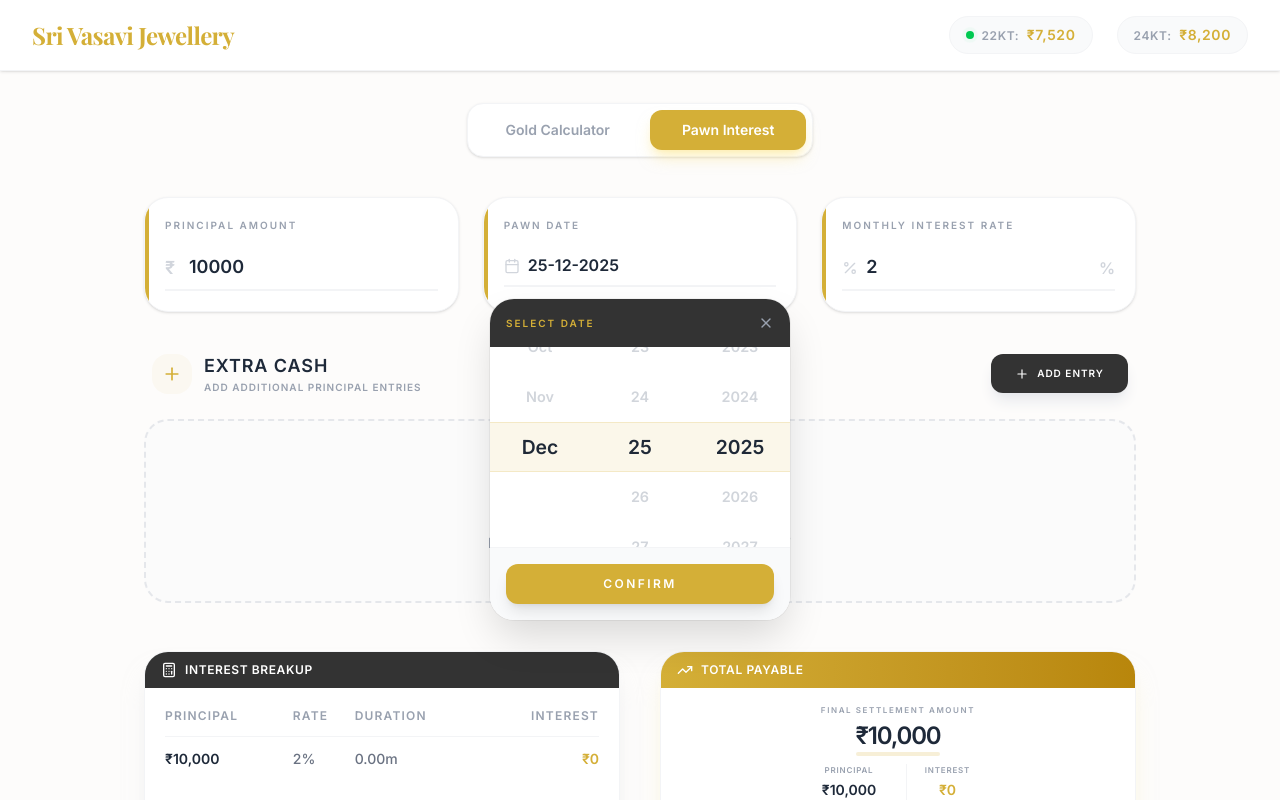
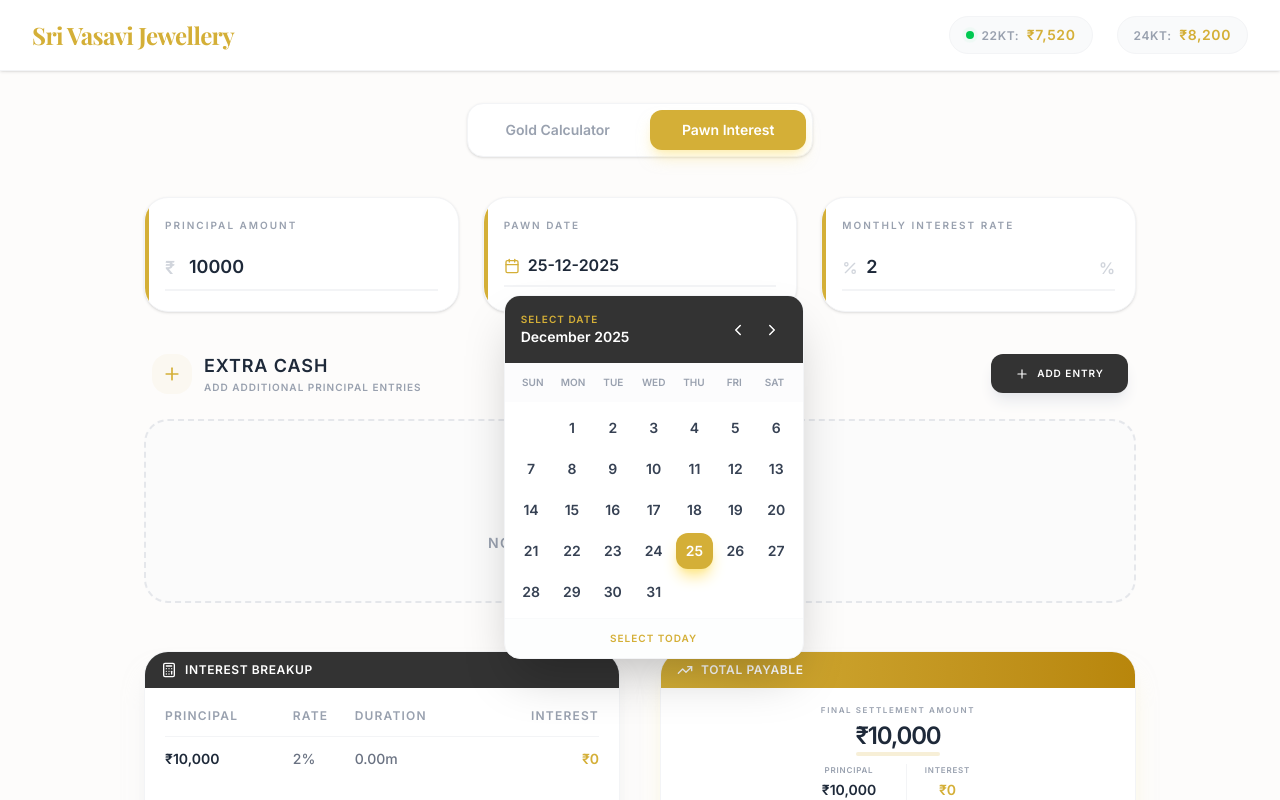
Before and after one commit to ShyamPrasadh/Vasavi-jewellery, a Next.js app: page /pawn in a window 1280 px wide. Both pictures are taken after a click on the element 639 px from the left and 266 px from the top of the page. Shown: the top 800 px of the page. Built offline with nearby package versions, Linux system fonts and the light colour scheme.

Commit message:
Fix laggy date selector: Replace wheel picker with stable calendar grid

```diff
--- a/src/app/components/CustomDatePicker.tsx
+++ b/src/app/components/CustomDatePicker.tsx
@@ -1,7 +1,7 @@
 'use client';
 
 import React, { useState, useRef, useEffect } from 'react';
-import { Calendar as CalendarIcon, X } from 'lucide-react';
+import { Calendar as CalendarIcon, ChevronLeft, ChevronRight, X } from 'lucide-react';
 
 interface CustomDatePickerProps {
     selected: Date | null;
@@ -14,244 +14,165 @@ const MONTHS = [
     "July", "August", "September", "October", "November", "December"
 ];
 
-const YEARS = Array.from({ length: 50 }, (_, i) => new Date().getFullYear() - 25 + i); // 25 years back, 25 years forward
+const WEEKDAYS = ["Sun", "Mon", "Tue", "Wed", "Thu", "Fri", "Sat"];
 
 export default function CustomDatePicker({ selected, onChange, placeholderText }: CustomDatePickerProps) {
     const [isOpen, setIsOpen] = useState(false);
+    const [viewDate, setViewDate] = useState(selected || new Date());
+    const containerRef = useRef<HTMLDivElement>(null);
 
-    // Internal state for the wheel positions
-    const [wheelMonth, setWheelMonth] = useState(selected ? selected.getMonth() : new Date().getMonth());
-    const [wheelYear, setWheelYear] = useState(selected ? selected.getFullYear() : new Date().getFullYear());
-    const [wheelDay, setWheelDay] = useState(selected ? selected.getDate() : new Date().getDate());
+    // Close on click outside
+    useEffect(() => {
+        const handleClickOutside = (event: MouseEvent) => {
+            if (containerRef.current && !containerRef.current.contains(event.target as Node)) {
+                setIsOpen(false);
+            }
+        };
+        if (isOpen) {
+            document.addEventListener('mousedown', handleClickOutside);
+        }
+        return () => {
+            document.removeEventListener('mousedown', handleClickOutside);
+        };
+    }, [isOpen]);
 
-    // Refs for scrolling
-    const monthRef = useRef<HTMLDivElement>(null);
-    const dayRef = useRef<HTMLDivElement>(null);
-    const yearRef = useRef<HTMLDivElement>(null);
+    // Calendar logic
+    const month = viewDate.getMonth();
+    const year = viewDate.getFullYear();
 
-    // Calculate days in selected month/year
-    const getDaysInMonth = (month: number, year: number) => {
-        return new Date(year, month + 1, 0).getDate();
+    const daysInMonth = new Date(year, month + 1, 0).getDate();
+    const firstDayOfMonth = new Date(year, month, 1).getDay();
+
+    const days = [];
+    // Padding for the start of the month
+    for (let i = 0; i < firstDayOfMonth; i++) {
+        days.push(null);
+    }
+    // Days of the month
+    for (let i = 1; i <= daysInMonth; i++) {
+        days.push(new Date(year, month, i));
+    }
+
+    const changeMonth = (offset: number) => {
+        const newDate = new Date(year, month + offset, 1);
+        setViewDate(newDate);
     };
 
-    const daysInMonth = getDaysInMonth(wheelMonth, wheelYear);
-    const DAYS = Array.from({ length: daysInMonth }, (_, i) => i + 1);
-
-    // Ensure selected day is valid when month changes (e.g. 31st Jan -> Feb)
-    useEffect(() => {
-        if (wheelDay > daysInMonth) {
-            setWheelDay(daysInMonth);
-        }
-    }, [wheelMonth, wheelYear, daysInMonth, wheelDay]);
-
-    // Scroll to selected items when opening
-    useEffect(() => {
-        if (isOpen) {
-            // Reset wheel state to currently selected date or today
-            const dateToShow = selected || new Date();
-            setWheelMonth(dateToShow.getMonth());
-            setWheelYear(dateToShow.getFullYear());
-            setWheelDay(dateToShow.getDate());
-
-            setTimeout(() => {
-                scrollToItem(monthRef.current, dateToShow.getMonth());
-                scrollToItem(yearRef.current, YEARS.indexOf(dateToShow.getFullYear()));
-                scrollToItem(dayRef.current, dateToShow.getDate() - 1);
-            }, 100);
-        }
-    }, [isOpen, selected]);
-
-    const scrollToItem = (container: HTMLDivElement | null, index: number) => {
-        if (container && index !== -1) {
-            const item = container.children[index] as HTMLElement;
-            if (item) {
-                container.scrollTop = item.offsetTop - container.offsetHeight / 2 + item.offsetHeight / 2;
-            }
-        }
-    };
-
-    const handleConfirm = () => {
-        const newDate = new Date(wheelYear, wheelMonth, wheelDay);
-        onChange(newDate);
+    const handleDateSelect = (date: Date) => {
+        onChange(date);
         setIsOpen(false);
     };
 
-    // Format date for display
-    const displayDate = selected
-        ? `${String(selected.getDate()).padStart(2, '0')}-${String(selected.getMonth() + 1).padStart(2, '0')}-${selected.getFullYear()}`
-        : '';
+    const isSelected = (date: Date) => {
+        if (!selected) return false;
+        return date.getDate() === selected.getDate() &&
+            date.getMonth() === selected.getMonth() &&
+            date.getFullYear() === selected.getFullYear();
+    };
+
+    const isToday = (date: Date) => {
+        const today = new Date();
+        return date.getDate() === today.getDate() &&
+            date.getMonth() === today.getMonth() &&
+            date.getFullYear() === today.getFullYear();
+    };
+
+    const formatDisplayDate = (date: Date | null) => {
+        if (!date) return "";
+        const d = String(date.getDate()).padStart(2, '0');
+        const m = String(date.getMonth() + 1).padStart(2, '0');
+        const y = date.getFullYear();
+        return `${d}-${m}-${y}`;
+    };
 
     return (
-        <div className="relative w-full custom-datepicker-wrapper">
-            <style jsx global>{`
-                .wheel-popover {
-                    position: absolute;
-                    top: 100%;
-                    left: 50%;
-                    transform: translateX(-50%);
-                    margin-top: 12px;
-                    z-index: 50;
-                    width: 300px;
-                    background: white;
-                    border-radius: 24px;
-                    overflow: hidden;
-                    box-shadow: 0 20px 40px -5px rgba(0, 0, 0, 0.15), 0 0 0 1px rgba(0,0,0,0.05);
-                    animation: popIn 0.2s cubic-bezier(0.175, 0.885, 0.32, 1.275);
-                }
-                .wheel-overlay-fixed {
-                    position: fixed;
-                    top: 0;
-                    left: 0;
-                    width: 100vw;
-                    height: 100vh;
-                    z-index: 40;
-                    background: transparent;
-                }
-                @keyframes popIn {
-                    from { transform: translateX(-50%) scale(0.95); opacity: 0; }
-                    to { transform: translateX(-50%) scale(1); opacity: 1; }
-                }
-                .wheel-columns {
-                    display: flex;
-                    height: 200px;
-                    position: relative;
-                    background: white;
-                }
-                .wheel-column {
-                    flex: 1;
-                    height: 100%;
-                    overflow-y: auto;
-                    scroll-snap-type: y mandatory;
-                    padding: 75px 0; /* Padding to center content */
-                    position: relative;
-                    z-index: 10;
-                }
-                .wheel-column::-webkit-scrollbar {
-                    display: none;
-                }
-                .wheel-item {
-                    height: 50px;
-                    display: flex;
-                    align-items: center;
-                    justify-content: center;
-                    scroll-snap-align: center;
-                    font-weight: 600;
-                    color: #d1d5db; /* Gray-300 */
-                    cursor: pointer;
-                    transition: all 0.2s;
-                    font-size: 0.9rem;
-                }
-                .wheel-item.selected {
-                    color: #1f2937; /* Gray-800 */
-                    font-size: 1.1rem;
-                    font-weight: 900;
-                    transform: scale(1.1);
-                }
-                .wheel-highlight {
-                    position: absolute;
-                    top: 50%;
-                    left: 0;
-                    width: 100%;
-                    height: 50px;
-                    transform: translateY(-50%);
-                    background: rgba(212, 175, 55, 0.1); /* Gold with opacity */
-                    border-top: 1px solid rgba(212, 175, 55, 0.2);
-                    border-bottom: 1px solid rgba(212, 175, 55, 0.2);
-                    pointer-events: none;
-                    z-index: 0;
-                }
-            `}</style>
-
+        <div className="relative w-full" ref={containerRef}>
+            {/* Input Trigger */}
             <div
                 className="relative flex items-center cursor-pointer group"
                 onClick={() => setIsOpen(!isOpen)}
             >
-                <CalendarIcon size={16} className="absolute left-0 text-gray-300 z-10 group-hover:text-[#D4AF37] transition-colors" />
+                <CalendarIcon size={16} className={`absolute left-0 transition-colors ${isOpen ? 'text-[#D4AF37]' : 'text-gray-300 group-hover:text-[#D4AF37]'}`} />
                 <input
                     type="text"
                     readOnly
-                    value={displayDate}
+                    value={formatDisplayDate(selected)}
                     placeholder={placeholderText || "DD-MM-YYYY"}
-                    className="w-full pl-6 py-2 bg-transparent border-b-2 border-gray-100 group-hover:border-[#D4AF37] outline-none transition-all font-bold text-base text-gray-800 cursor-pointer pointer-events-none"
+                    className="w-full pl-6 py-2 bg-transparent border-b-2 border-gray-100 group-hover:border-[#D4AF37] outline-none transition-all font-bold text-base text-gray-800 cursor-pointer"
                 />
             </div>
 
+            {/* Calendar Popover */}
             {isOpen && (
-                <>
-                    <div className="wheel-overlay-fixed" onClick={() => setIsOpen(false)}></div>
-                    <div className="wheel-popover" onClick={(e) => e.stopPropagation()}>
+                <div className="absolute top-full left-0 mt-2 z-[100] w-[300px] bg-white rounded-2xl shadow-2xl border border-gray-100 overflow-hidden animate-in fade-in zoom-in-95 duration-200 origin-top-left">
                     {/* Header */}
-                        <div className="flex items-center justify-between p-4 bg-[#333333] text-white">
-                            <span className="font-black uppercase tracking-[0.2em] text-[10px] text-[#D4AF37]">Select Date</span>
-                            <button onClick={() => setIsOpen(false)} className="text-gray-400 hover:text-white transition-colors">
-                                <X size={16} />
+                    <div className="bg-[#333333] p-4 flex items-center justify-between text-white">
+                        <div className="flex flex-col">
+                            <span className="text-[10px] font-black text-[#D4AF37] uppercase tracking-widest">Select Date</span>
+                            <span className="text-sm font-bold">{MONTHS[month]} {year}</span>
+                        </div>
+                        <div className="flex items-center gap-1">
+                            <button
+                                onClick={(e) => { e.stopPropagation(); changeMonth(-1); }}
+                                className="p-1.5 hover:bg-white/10 rounded-lg transition-colors"
+                            >
+                                <ChevronLeft size={18} />
+                            </button>
+                            <button
+                                onClick={(e) => { e.stopPropagation(); changeMonth(1); }}
+                                className="p-1.5 hover:bg-white/10 rounded-lg transition-colors"
+                            >
+                                <ChevronRight size={18} />
                             </button>
                         </div>
+                    </div>
 
-                        {/* Wheel Selector */}
-                        <div className="wheel-columns">
-                            <div className="wheel-highlight"></div>
-
-                            {/* Month Column */}
-                            <div className="wheel-column" ref={monthRef}>
-                                {MONTHS.map((m, i) => (
-                                    <div
-                                        key={m}
-                                        className={`wheel-item ${wheelMonth === i ? 'selected' : ''}`}
-                                        onClick={() => {
-                                            setWheelMonth(i);
-                                            scrollToItem(monthRef.current, i);
-                                        }}
-                                    >
-                                        {m.substring(0, 3)}
+                    {/* Weekdays */}
+                    <div className="grid grid-cols-7 gap-0 p-2 bg-gray-50/50">
+                        {WEEKDAYS.map(day => (
+                            <div key={day} className="text-center text-[10px] font-black text-gray-400 uppercase py-1">
+                                {day}
                             </div>
                         ))}
                     </div>
 
-                            {/* Day Column */}
-                            <div className="wheel-column" ref={dayRef}>
-                                {DAYS.map((d, i) => (
-                                    <div
-                                        key={d}
-                                        className={`wheel-item ${wheelDay === d ? 'selected' : ''}`}
-                                        onClick={() => {
-                                            setWheelDay(d);
-                                            scrollToItem(dayRef.current, i);
-                                        }}
+                    {/* Days Grid */}
+                    <div className="grid grid-cols-7 gap-1 p-2">
+                        {days.map((date, idx) => (
+                            <div key={idx} className="aspect-square flex items-center justify-center">
+                                {date ? (
+                                    <button
+                                        onClick={(e) => { e.stopPropagation(); handleDateSelect(date); }}
+                                        className={`
+                                            w-full h-full rounded-xl text-sm font-bold transition-all
+                                            flex items-center justify-center
+                                            ${isSelected(date)
+                                                ? 'bg-[#D4AF37] text-white shadow-lg shadow-amber-200'
+                                                : isToday(date)
+                                                    ? 'text-[#D4AF37] bg-amber-50'
+                                                    : 'text-gray-700 hover:bg-gray-100'
+                                            }
+                                        `}
                                     >
-                                        {d}
+                                        {date.getDate()}
+                                    </button>
+                                ) : (
+                                    <div className="w-full h-full"></div>
+                                )}
                             </div>
                         ))}
                     </div>
 
-                            {/* Year Column */}
-                            <div className="wheel-column" ref={yearRef}>
-                                {YEARS.map((y, i) => (
-                                    <div
-                                        key={y}
-                                        className={`wheel-item ${wheelYear === y ? 'selected' : ''}`}
-                                        onClick={() => {
-                                            setWheelYear(y);
-                                            scrollToItem(yearRef.current, i);
-                                        }}
+                    {/* Footer - Quick Today shortcut */}
+                    <div className="p-3 border-t border-gray-50 bg-gray-50/30 flex justify-center">
+                        <button
+                            onClick={(e) => { e.stopPropagation(); handleDateSelect(new Date()); }}
+                            className="text-[10px] font-black text-[#D4AF37] uppercase tracking-widest hover:underline"
                         >
-                                        {y}
-                                    </div>
-                                ))}
-                            </div>
-                        </div>
-
-                        {/* Footer */}
-                        <div className="p-4 border-t border-gray-100 bg-gray-50">
-                            <button
-                                onClick={handleConfirm}
-                                className="w-full bg-[#D4AF37] text-white font-black uppercase tracking-[0.2em] py-3 rounded-xl shadow-lg hover:bg-[#b8962e] transition-all active:scale-95 text-xs"
-                            >
-                                Confirm
+                            Select Today
                         </button>
                     </div>
                 </div>
-                </>
             )}
         </div>
     );
```
Also changed, not shown: 1 other file (tests, documents, lock files or other folders). Lines whose indentation alone changed are shown as unchanged.
